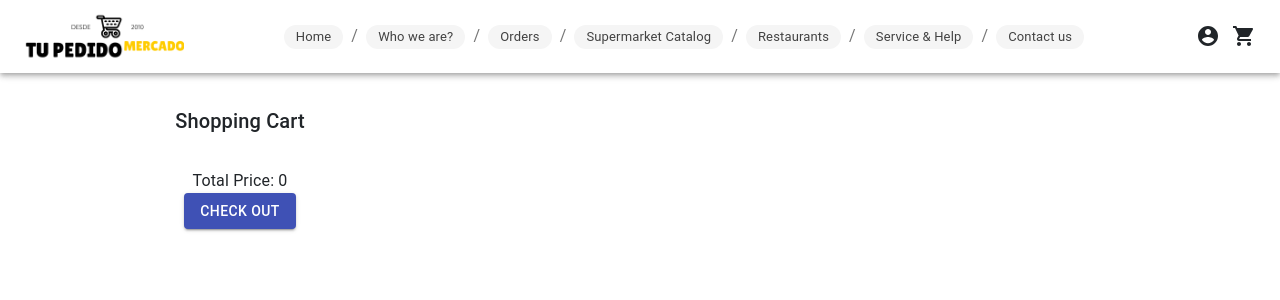
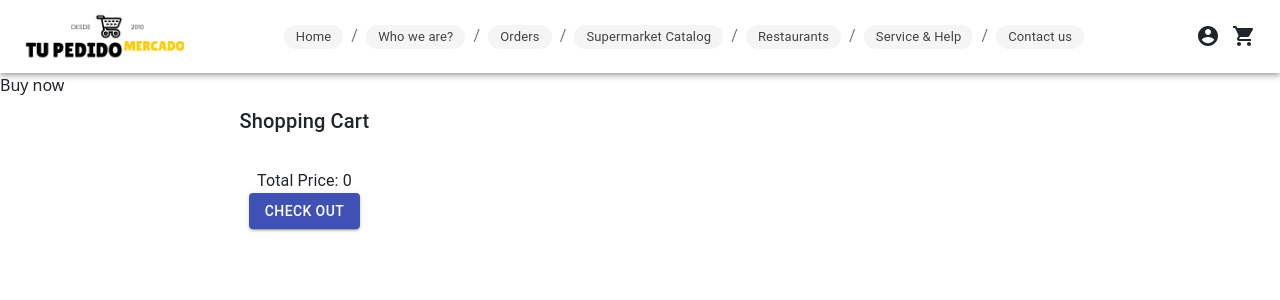
Before and after one commit to RRMoreno/tupedido-RRafols, a React (Create React App) app: page /cart in a window 1280 px wide. Both pictures are taken after a click on the icon 1243 px from the left and 36 px from the top of the page. Shown: the top 300 px of the page. Built offline with nearby package versions, Linux system fonts and the light colour scheme.

Commit message:
*Agregado component CartPage.jsx

```diff
--- a/src/App.js
+++ b/src/App.js
@@ -9,6 +9,7 @@ import RestaurantDetails from "./components/RestaurantDetails/RestaurantDetails"
 import ProductDetails from "./components/ProductDetails/ProductDetails";
 import {CartContext} from "./context/cartContext";
 import CartItemsDetails from "./components/CartItemsDetails/CartItemsDetails";
+import CartPage from "./components/CartPage/CartPage";
 
 
 function App() {
@@ -89,6 +90,9 @@ function App() {
                             <Route path="/product/:id">
                                 <ProductDetails/>
                             </Route>
+                            <Route path="/cart">
+                                <CartPage/>
+                            </Route>
                         </Switch>
 
                         {showCart && <CartItemsDetails/>}
--- a/src/components/CartItemsDetails/CartItemsDetails.jsx
+++ b/src/components/CartItemsDetails/CartItemsDetails.jsx
@@ -11,6 +11,7 @@ import Typography from '@material-ui/core/Typography';
 import DeleteIcon from '@material-ui/icons/Delete';
 import {CartContext} from "../../context/cartContext";
 import Button from '@material-ui/core/Button';
+import {Link} from "react-router-dom";
 
 const useStyles = makeStyles((theme) => ({
     title: {
@@ -67,9 +68,12 @@ export default function CartItemsDetails() {
                 <Typography>
                     Total Price: {calcTotal()}
                 </Typography>
-                <Button variant="contained" color="primary">
-                    Check out
-                </Button>
+                <Link to={'/cart/'}>
+                    <Button variant="contained" color="primary" >
+                        Check out
+                    </Button>
+                </Link>
+
 
             </div>
         </div>
--- /dev/null
+++ b/src/components/CartPage/CartPage.jsx
@@ -0,0 +1,10 @@
+import React from 'react';
+
+function CartPage(props) {
+    return (
+        <div>Buy now</div>
+
+    );
+}
+
+export default CartPage;
```
